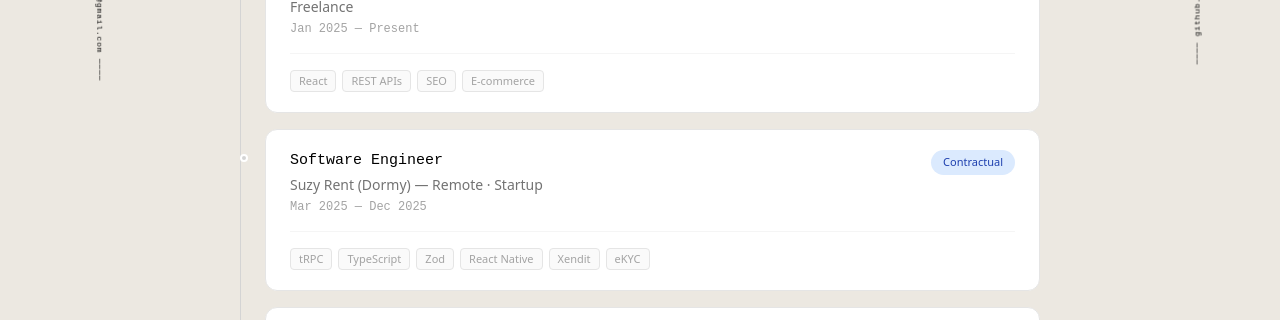
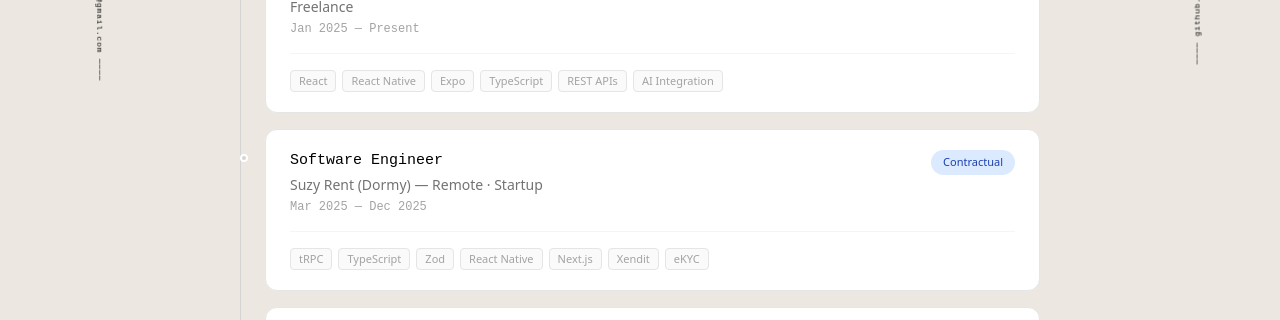
Before and after one commit to Dz-devz/personal-portfolio, a React (Vite) app: page /about in a window 1280 px wide. Shown: the part 428-748 px from the top of the page. Built offline with nearby package versions, Linux system fonts and the light colour scheme; a web font is replaced by a local one.

Commit message:
chore: update experience tags

```diff
--- a/src/constants/data.ts
+++ b/src/constants/data.ts
@@ -346,7 +346,14 @@ export const experiences = [
     period: "Jan 2025 — Present",
     badge: "Freelance",
     badgeStyle: "bg-amber-100 text-amber-800",
-    tags: ["React", "REST APIs", "SEO", "E-commerce"],
+    tags: [
+      "React",
+      "React Native",
+      "Expo",
+      "TypeScript",
+      "REST APIs",
+      "AI Integration",
+    ],
   },
   {
     title: "Software Engineer",
@@ -354,7 +361,15 @@ export const experiences = [
     period: "Mar 2025 — Dec 2025",
     badge: "Contractual",
     badgeStyle: "bg-blue-100 text-blue-800",
-    tags: ["tRPC", "TypeScript", "Zod", "React Native", "Xendit", "eKYC"],
+    tags: [
+      "tRPC",
+      "TypeScript",
+      "Zod",
+      "React Native",
+      "Next.js",
+      "Xendit",
+      "eKYC",
+    ],
   },
   {
     title: "Software Engineer",
```
